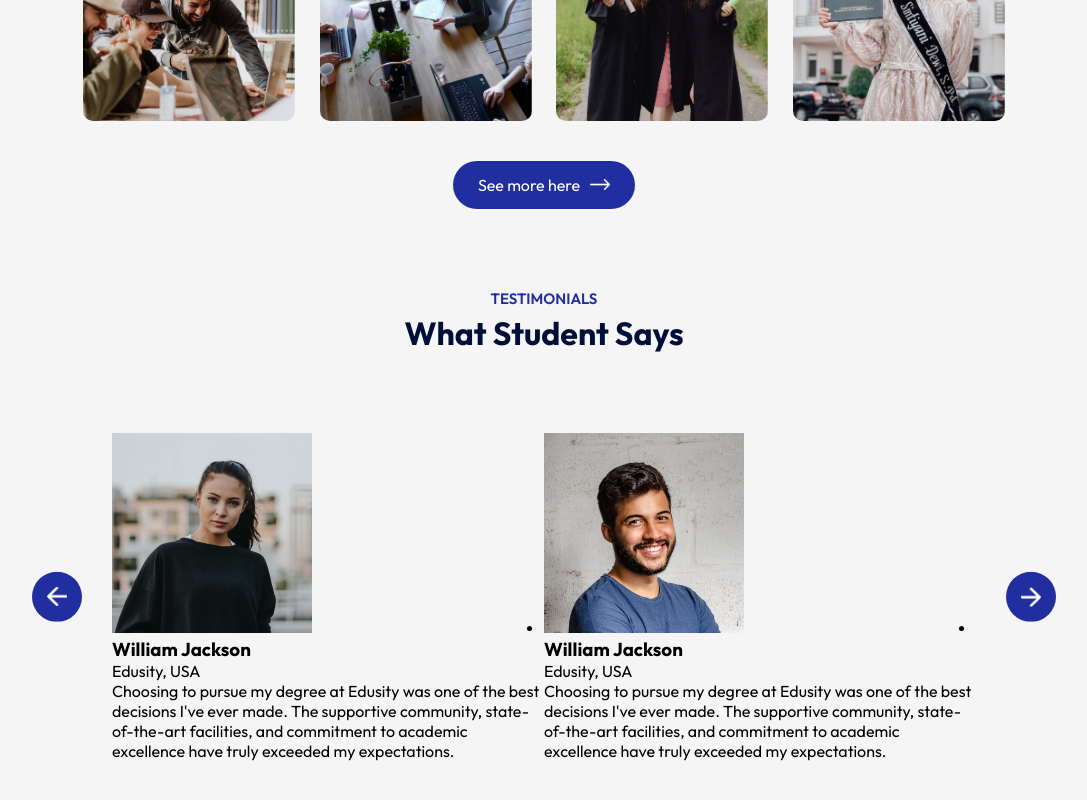
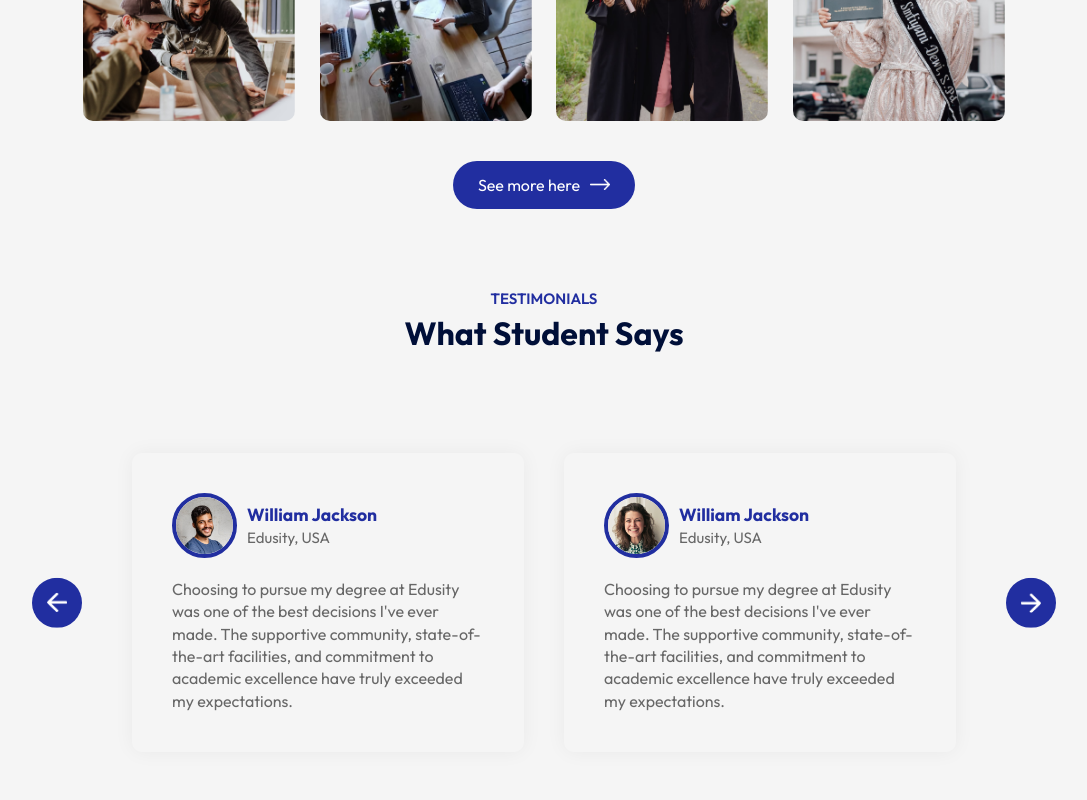
Before and after one commit to fudailzafar/University-Website-React, a React (Vite) app: page / in a window 1280 px wide. Shown: the part 1817-2617 px from the top of the page, without its empty margins (96-1183 px from the left). Built offline with nearby package versions, Linux system fonts and the light colour scheme.

Commit message:
testimonials slider
created functionality for the testimonial slider using useRef

```diff
--- a/src/components/testimonials/Testimonials.css
+++ b/src/components/testimonials/Testimonials.css
@@ -31,4 +31,37 @@
   width: 200%;
   overflow-x: hidden;
   transition: 0.5s;
+  transform: translateX(-25%);
 }
+
+.slider ul li {
+  list-style: none;
+  width: 50%;
+  padding: 20px;
+}
+
+.slide {
+  box-shadow: 0 0 20px rgba(0, 0, 0, 0.05);
+  padding: 40px;
+  border-radius: 10px;
+  color: #676767;
+  line-height: 1.4;
+}
+
+.slide img {
+  width: 65px;
+  border-radius: 50%;
+  margin-right: 10px;
+  border: 4px solid #212ea0;
+}
+
+.user-info {
+  display: flex;
+  align-items: center;
+  margin-bottom: 20px;
+  font-size: 15px;
+}
+
+.user-info h3 {
+  color: #212ea0;
+}
--- a/src/components/testimonials/Testimonials.jsx
+++ b/src/components/testimonials/Testimonials.jsx
@@ -1,4 +1,4 @@
-import React from "react";
+import React, { useRef } from "react";
 import "./Testimonials.css";
 import next_icon from "../../assets/next-icon.png";
 import back_icon from "../../assets/back-icon.png";
@@ -8,12 +8,31 @@
 import user_4 from "../../assets/user-4.png";
 
 const Testimonials = () => {
+  const slider = useRef();
+  let tx = 0;
+  const slideForward = () => {
+    if (tx > -50) {
+      tx -= 25;
+    }
+    slider.current.style.transform = `translateX(${tx}%)`;
+  };
+  const slideBackward = () => {
+    if (tx < 0) {
+      tx += 25;
+    }
+    slider.current.style.transform = `translateX(${tx}%)`;
+  };
   return (
     <div className="testimonials">
-      <img src={next_icon} alt="" className="next-btn" />
-      <img src={back_icon} alt="" className="back-btn" />
+      <img src={next_icon} alt="" className="next-btn" onClick={slideForward} />
+      <img
+        src={back_icon}
+        alt=""
+        className="back-btn"
+        onClick={slideBackward}
+      />
       <div className="slider">
-        <ul>
+        <ul ref={slider}>
           <li>
             <div className="slide">
               <div className="user-info">
```
